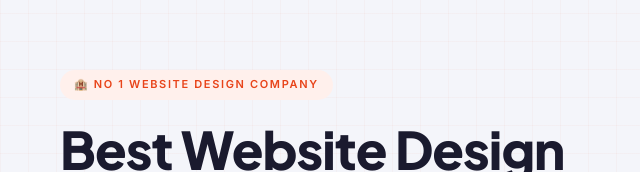
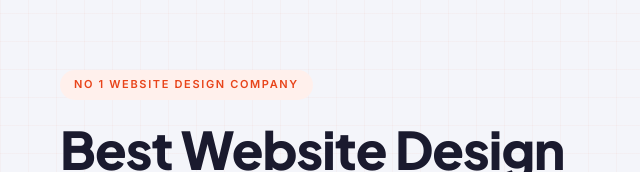
Before and after one commit to Arnav-Sharma437/Landing-Page-Pixxelu, a website: page index.html in a window 1280 px wide. Shown: the part 127-299 px from the top of the page, 0-640 px from the left. Drawn offline with Linux system fonts and the light colour scheme.

Commit message:
Fix unclosed container tag in pricing section

```diff
--- a/index.html
+++ b/index.html
@@ -33,7 +33,7 @@
   <section class="hero-section" id="hero">
     <div class="container hero-grid">
       <div class="hero-left hero-left-animate">
-        <span class="tag-label">🏨 No 1 Website Design Company</span>
+        <span class="tag-label">No 1 Website Design Company</span>
         <h1>Best Website Design Company for <span class="text-highlight">Hotels & Travel Businesses</span></h1>
         <p class="hero-sub">
           Join hands with a specialist hospitality web team and get a stunning website crafted for your hotel, resort, or travel brand to build the powerful online presence you've always wanted.
@@ -616,7 +616,8 @@
           </div>
         </div>
       </div>
-    </section>
+    </div>
+  </section>
 
   <!-- SECTION 7 — CTA BANNER -->
   <section class="cta-banner-section">
```
